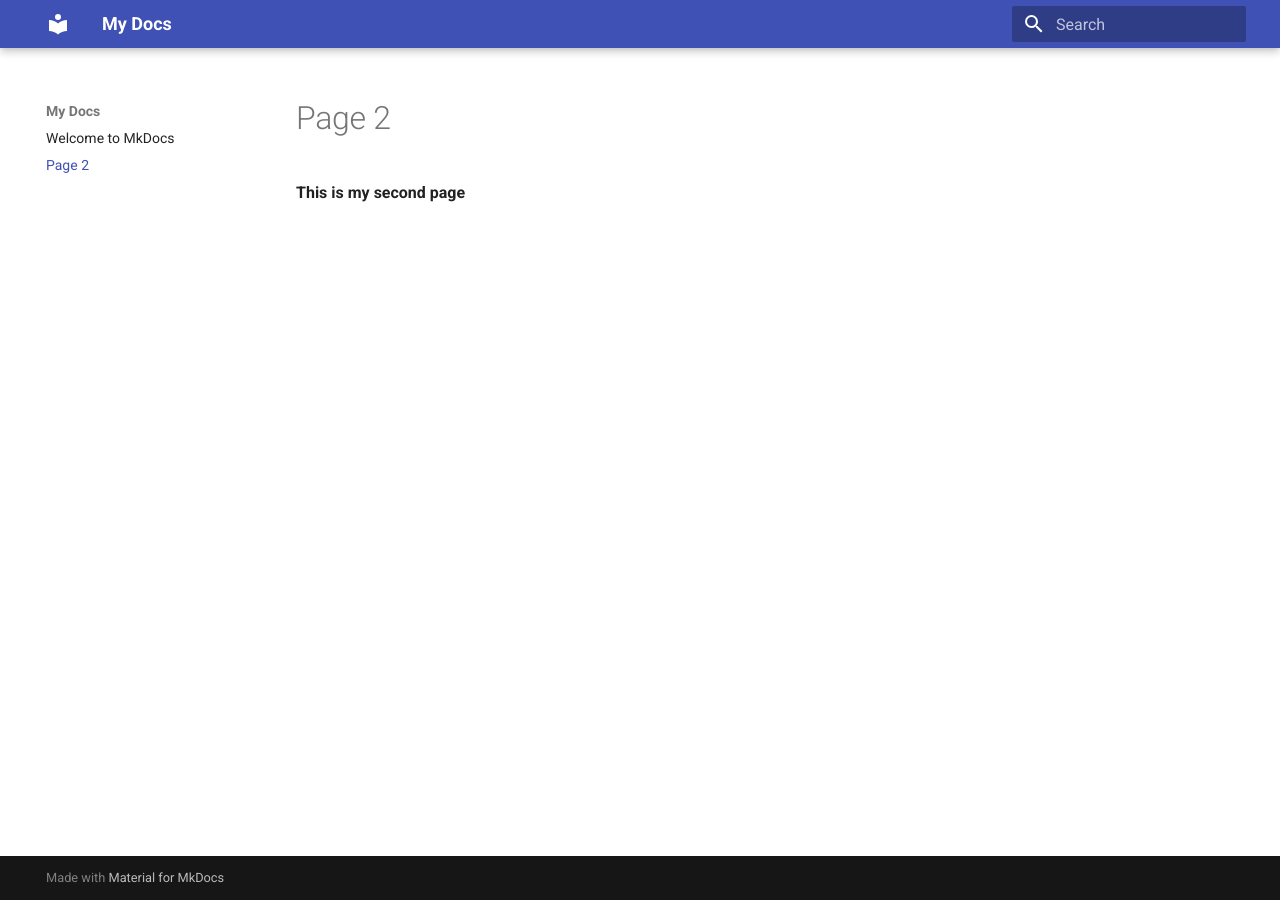
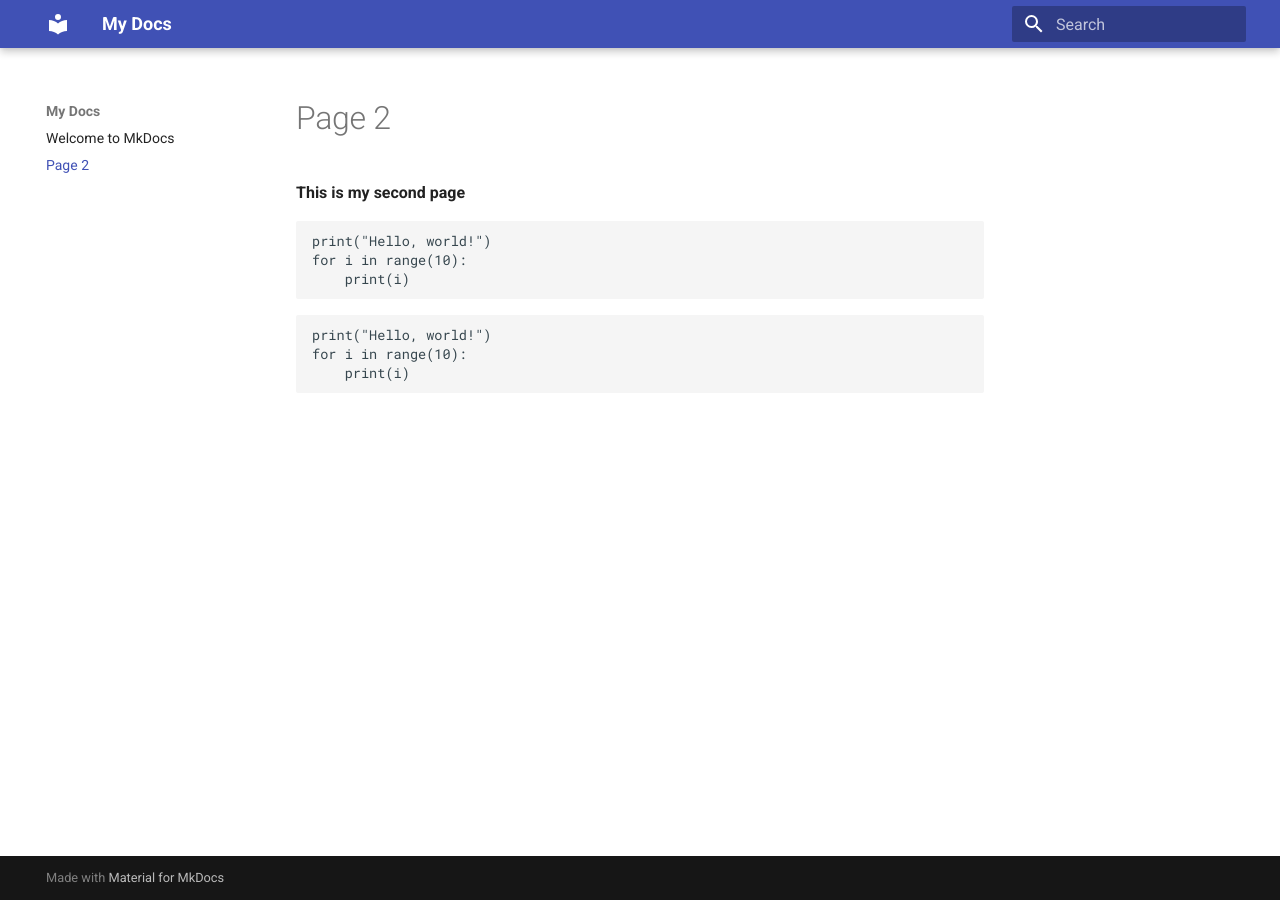
Before and after one commit to lesterw53679/Mkdocs-1, an MkDocs documentation site: the page built from docs/page2.md, in a window 1280 px wide. Built offline with MkDocs 1.6.1 and Material for MkDocs 9.7.7, drawn with Linux system fonts in a browser that asks for light colours.

Commit message:
setting up

````diff
--- a/docs/page2.md
+++ b/docs/page2.md
@@ -1,3 +1,19 @@
 # Page 2
 
 **This is my second page**
+
+
+
+```python
+print("Hello, world!")
+for i in range(10):
+    print(i)
+```
+
+
+
+```python
+print("Hello, world!")
+for i in range(10):
+    print(i)
+```
````
Also changed, not shown: ReadmeLester.txt.
